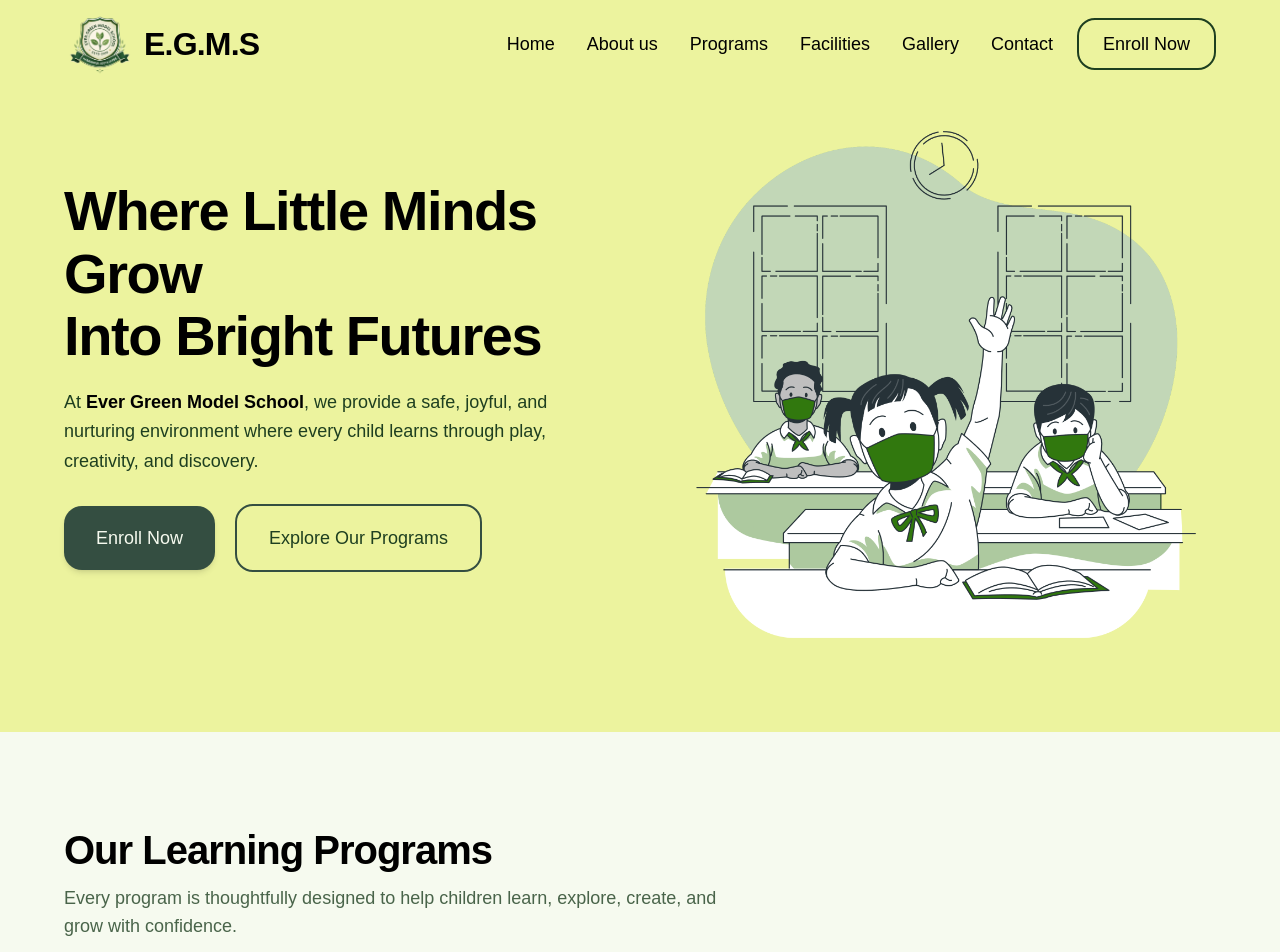
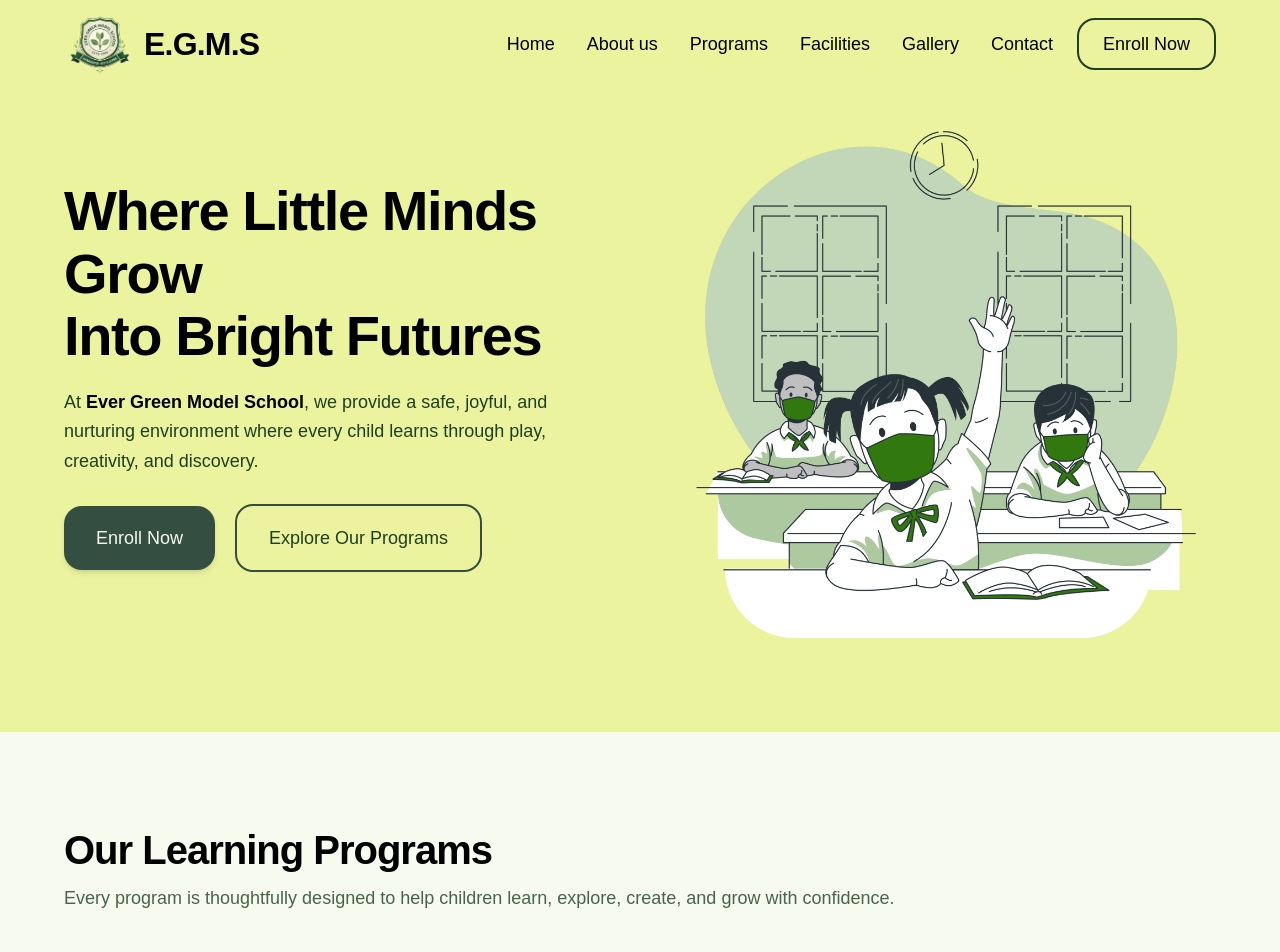
Before and after one commit to flameboy-dev/EGMS, a React app in the folder frontend/: page / in a window 1280 px wide. Shown: the top 952 px of the page. Built offline with nearby package versions, Linux system fonts and the light colour scheme; the HTML template or start-up script is replaced by a standard one.

Commit message:
chore: update sub headings position

```diff
--- a/frontend/src/landing_page/home/Hero.jsx
+++ b/frontend/src/landing_page/home/Hero.jsx
@@ -15,7 +15,7 @@ function Hero() {
               Where Little Minds Grow <br className="hidden sm:inline" /> Into Bright Futures
             </h1>
 
-            <p className="mt-5 max-w-xl font-poppins text-base leading-relaxed text-[#1E3F20] sm:text-lg">
+            <p className="mt-5 max-w-2xl font-poppins text-base leading-relaxed text-[#1E3F20] sm:text-lg lg:max-w-none">
               At <span className="font-bold text-[#000000]">Ever Green Model School</span>, we provide a safe, joyful, and nurturing environment where every child learns through play, creativity, and discovery.
             </p>
 
--- a/frontend/src/landing_page/home/HomeFacilities.jsx
+++ b/frontend/src/landing_page/home/HomeFacilities.jsx
@@ -76,7 +76,7 @@ function HomeFacilities({ isLoading = false }) {
           <h2 className="font-fredoka text-3xl font-semibold tracking-tight text-[#000000] sm:text-4xl md:text-[40px]">
             Facilities That We Offer
           </h2>
-          <p className="max-w-2xl font-poppins text-base text-[#000000]/80 sm:text-lg">
+          <p className="max-w-4xl font-poppins text-base text-[#000000]/80 sm:text-lg lg:max-w-none">
             Everything your child needs to learn, play, and grow in a safe and nurturing environment.
           </p>
         </div>
--- a/frontend/src/landing_page/home/HomePrograms.jsx
+++ b/frontend/src/landing_page/home/HomePrograms.jsx
@@ -79,7 +79,7 @@ function HomePrograms({ isLoading = false }) {
           <h2 className="font-fredoka text-3xl font-semibold tracking-tight text-[#000000] sm:text-4xl md:text-[40px]">
             Our Learning Programs
           </h2>
-          <p className="max-w-2xl font-poppins text-base text-[#1E3F20]/80 sm:text-lg">
+          <p className="max-w-4xl font-poppins text-base text-[#1E3F20]/80 sm:text-lg lg:max-w-none">
             Every program is thoughtfully designed to help children learn, explore, create, and grow with confidence.
           </p>
         </div>
--- a/frontend/src/landing_page/home/Testimonials.jsx
+++ b/frontend/src/landing_page/home/Testimonials.jsx
@@ -48,7 +48,7 @@ function Testimonials() {
           <h2 className="font-fredoka text-3xl font-semibold tracking-tight text-[#000000] sm:text-4xl md:text-[40px]">
             Testimonials
           </h2>
-          <p className="max-w-2xl font-poppins text-base text-[#000000]/80 sm:text-lg">
+          <p className="max-w-4xl font-poppins text-base text-[#000000]/80 sm:text-lg lg:max-w-none">
             Hear what parents have to say about their children’s joyful learning journey at Ever Green Model School.
           </p>
         </div>
```
